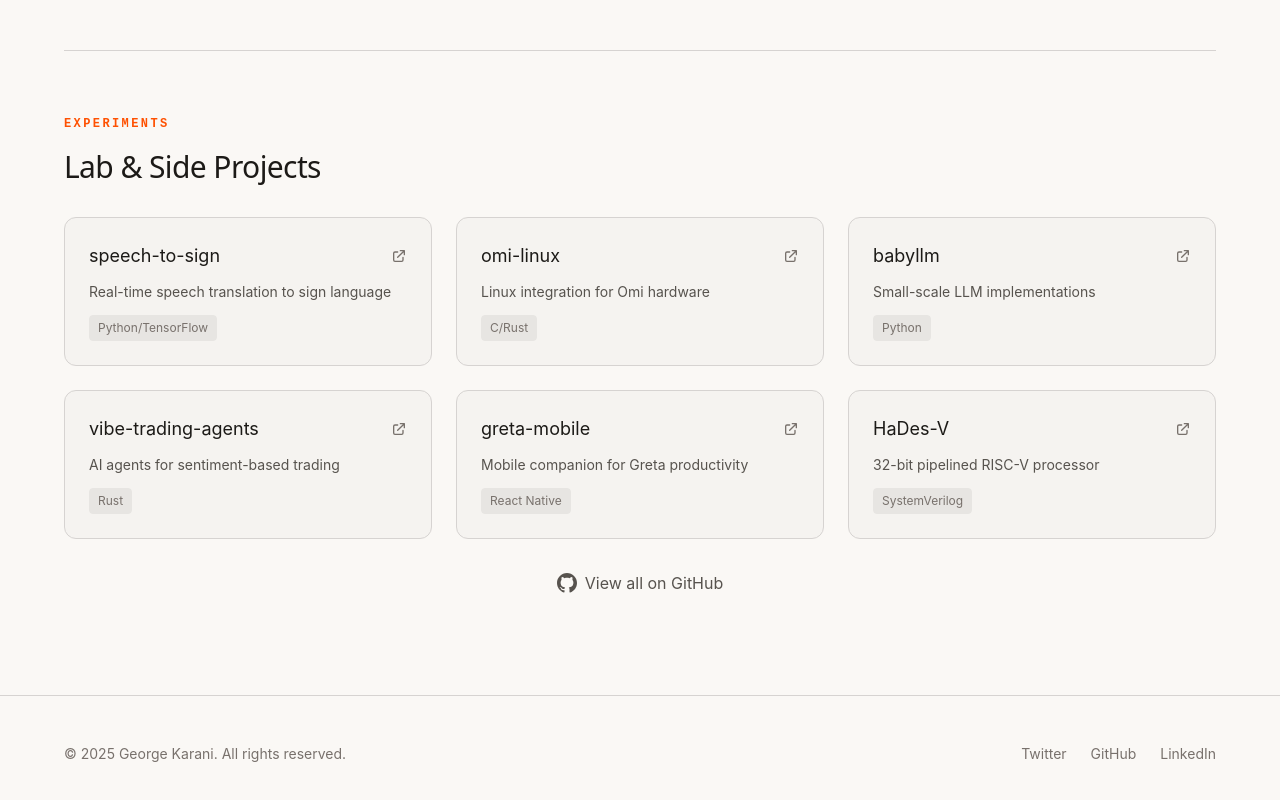
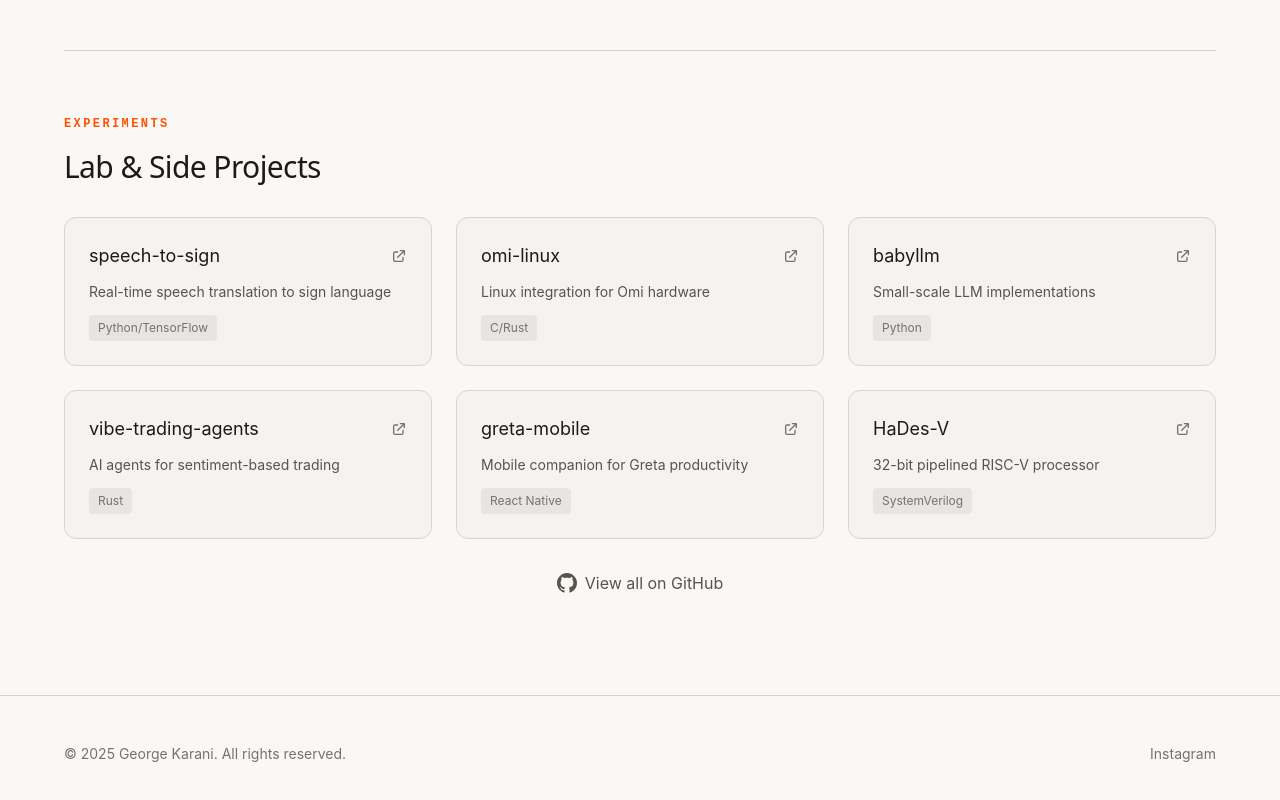
Before and after one commit to 21givenchy/scaling-chainsaw, a Next.js app: page /projects in a window 1280 px wide. Shown: the part 1330-2130 px from the top of the page. Built offline with nearby package versions, Linux system fonts and the light colour scheme; a web font is replaced by a local one.

Commit message:
havbar-cleanup

```diff
--- a/app/layout.tsx
+++ b/app/layout.tsx
@@ -27,11 +27,10 @@ export default function RootLayout({
               <p className="text-sm text-[var(--fg-tertiary)]">
                 © {new Date().getFullYear()} George Karani. All rights reserved.
               </p>
-              <div className="flex gap-6">
-                <a href="https://twitter.com/21givenchy" target="_blank" rel="noopener noreferrer" className="text-sm text-[var(--fg-tertiary)] hover:text-[var(--fg-brand)] transition-colors">Twitter</a>
-                <a href="https://github.com/palontologist" target="_blank" rel="noopener noreferrer" className="text-sm text-[var(--fg-tertiary)] hover:text-[var(--fg-brand)] transition-colors">GitHub</a>
-                <a href="https://linkedin.com/in/georgekarani" target="_blank" rel="noopener noreferrer" className="text-sm text-[var(--fg-tertiary)] hover:text-[var(--fg-brand)] transition-colors">LinkedIn</a>
-              </div>
+               <div className="flex gap-6">
+                 <a href="https://instagram.com/21givenchy" target="_blank" rel="noopener noreferrer" className="text-sm text-[var(--fg-tertiary)] hover:text-[var(--fg-brand)] transition-colors">Instagram</a>
+               </div>
+
             </div>
           </div>
         </footer>
--- a/components/Header.tsx
+++ b/components/Header.tsx
@@ -15,9 +15,7 @@ const navItems = [
 ]
 
 const secondaryLinks = [
-  { href: "https://twitter.com/21givenchy", label: "Twitter" },
-  { href: "https://github.com/palontologist", label: "GitHub" },
-  { href: "https://linkedin.com/in/georgekarani", label: "LinkedIn" },
+  { href: "/George Karani Resume.pdf", label: "Resume" },
 ]
 
 export default function Header() {
--- a/components/SecondaryLinks.tsx
+++ b/components/SecondaryLinks.tsx
@@ -4,7 +4,6 @@ import Link from "next/link"
 
 const topLinks = [
   { href: "https://instagram.com/21givenchy", label: "Instagram", external: true },
-  { href: "https://linkedin.com/in/georgekarani", label: "LinkedIn", external: true },
   { href: "https://music.apple.com", label: "Apple Music", external: true },
 ]
 
```
